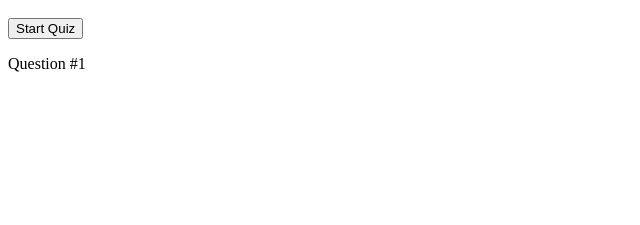
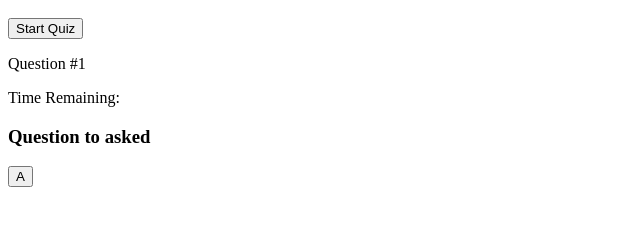
Before and after one commit to sasterck/code-quiz, a plain HTML site: page index.html in a window 1280 px wide. Shown: the part 109-334 px from the top of the page, without its empty margins (0-640 px from the left). Drawn offline with Linux system fonts and the light colour scheme.

Commit message:
adding buttons to html

```diff
--- a/index.html
+++ b/index.html
@@ -23,5 +23,12 @@
         </div>
     </div>
 
+    <div id = "quiz">
+        <div id ="timer">Time Remaining: </div>
+
+        <div id = "questions"><h3>Question to asked</h3></div>
+        <button id="A" onclick="checkAnswer('A')">A</button>
+    </div>
+
 </body>
 </html>
```
